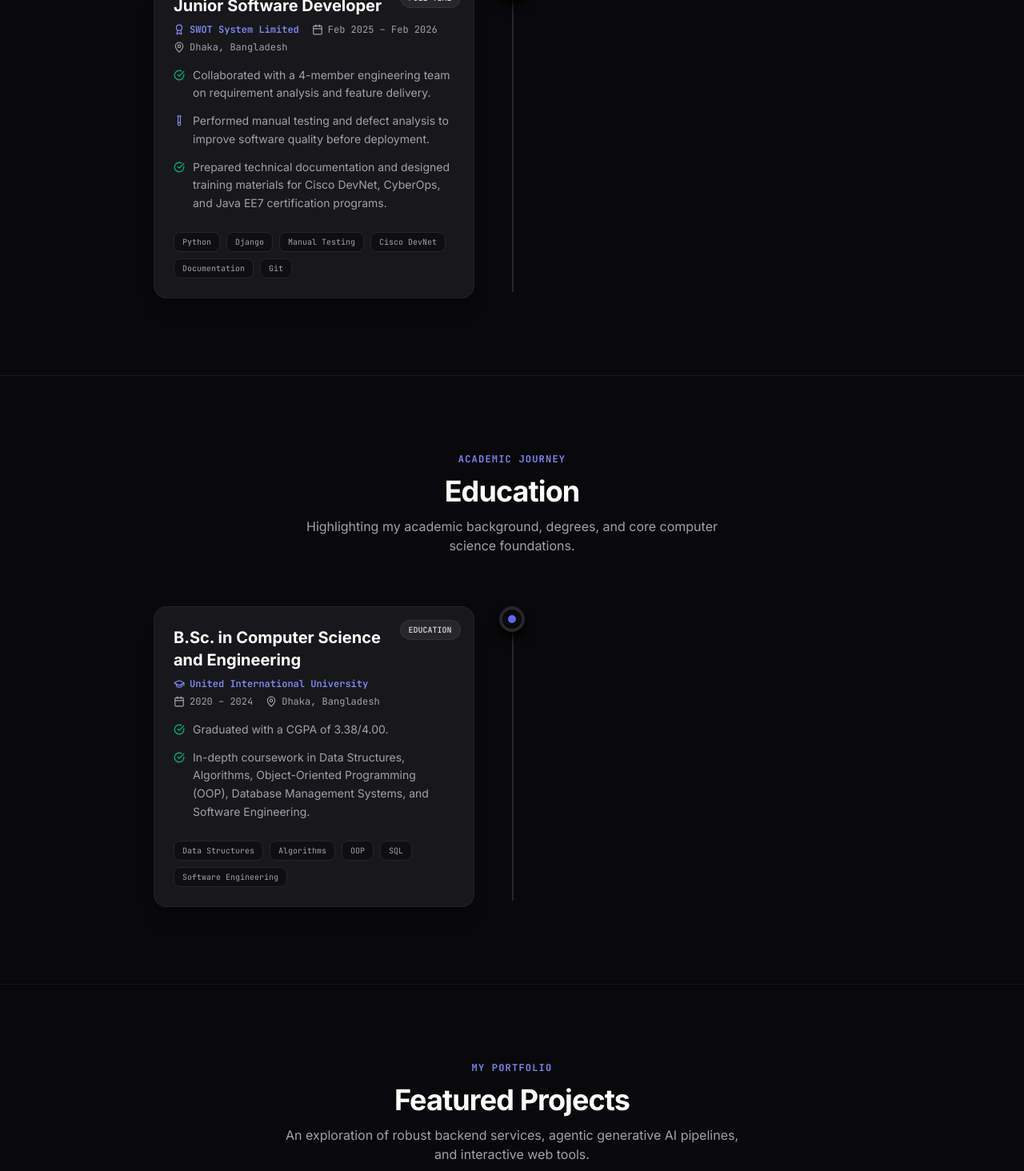
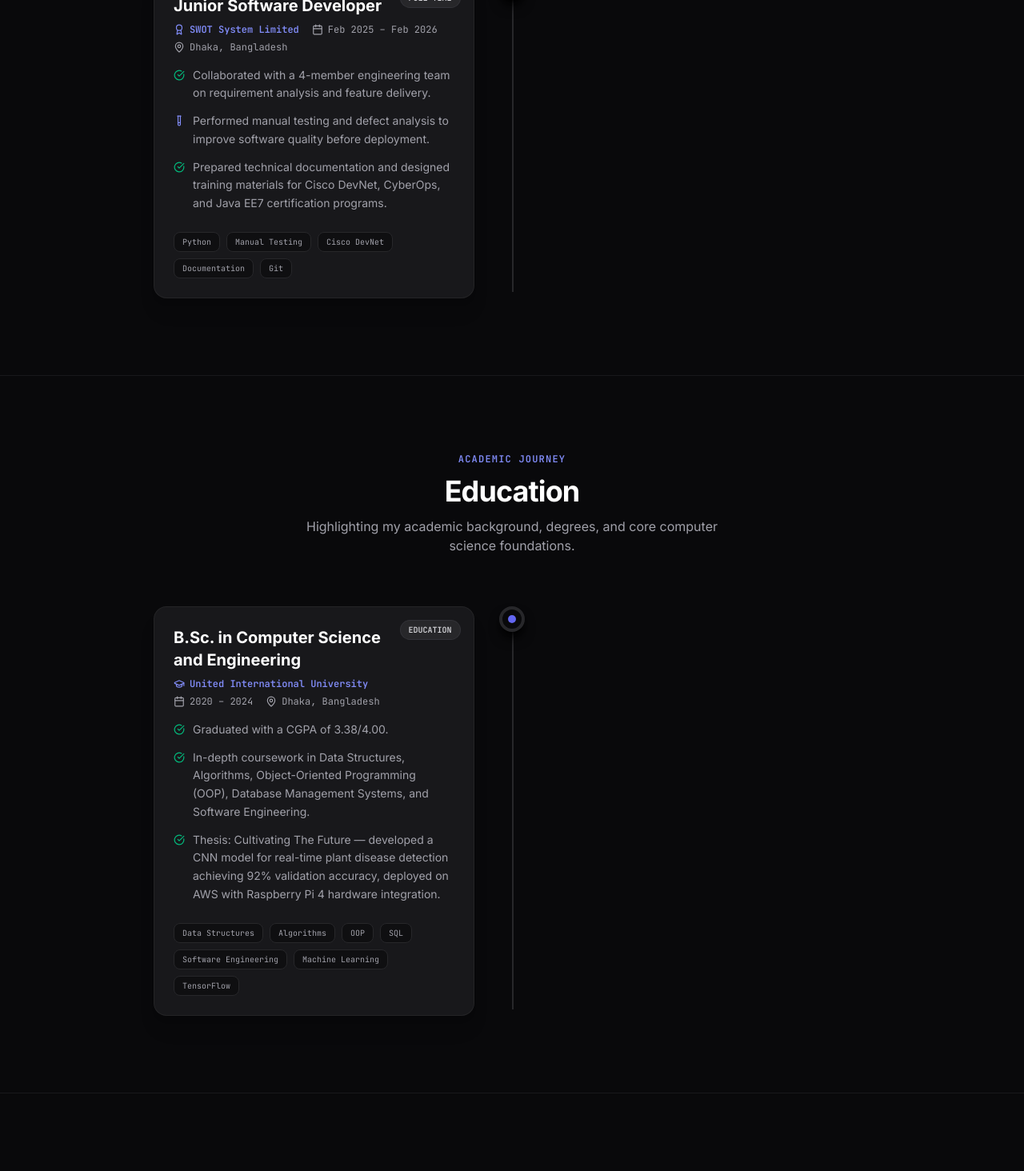
Before and after one commit to ays19/Sharar-s-portfolio, a React (Vite) app: page / in a window 1280 px wide. Shown: the part 1842-3306 px from the top of the page at 80% size. Built offline with nearby package versions, Linux system fonts and the light colour scheme.

Commit message:
content: add thesis and machine learning skills to education data

```diff
--- a/src/data.ts
+++ b/src/data.ts
@@ -36,7 +36,7 @@ export const experiences: Experience[] = [
       'Performed manual testing and defect analysis to improve software quality before deployment.',
       'Prepared technical documentation and designed training materials for Cisco DevNet, CyberOps, and Java EE7 certification programs.'
     ],
-    skillsUsed: ['Python', 'Django', 'Manual Testing', 'Cisco DevNet', 'Documentation', 'Git']
+    skillsUsed: ['Python', 'Manual Testing', 'Cisco DevNet', 'Documentation', 'Git']
   }
 ];
 
@@ -50,9 +50,10 @@ export const education: Experience[] = [
     type: 'Education',
     description: [
       'Graduated with a CGPA of 3.38/4.00.',
-      'In-depth coursework in Data Structures, Algorithms, Object-Oriented Programming (OOP), Database Management Systems, and Software Engineering.'
+      'In-depth coursework in Data Structures, Algorithms, Object-Oriented Programming (OOP), Database Management Systems, and Software Engineering.',
+      'Thesis: Cultivating The Future — developed a CNN model for real-time plant disease detection achieving 92% validation accuracy, deployed on AWS with Raspberry Pi 4 hardware integration.'
     ],
-    skillsUsed: ['Data Structures', 'Algorithms', 'OOP', 'SQL', 'Software Engineering']
+    skillsUsed: ['Data Structures', 'Algorithms', 'OOP', 'SQL', 'Software Engineering', 'Machine Learning', 'TensorFlow']
   }
 ];
 
```
Also changed, not shown: 2 other files (tests, documents, lock files or other folders).
